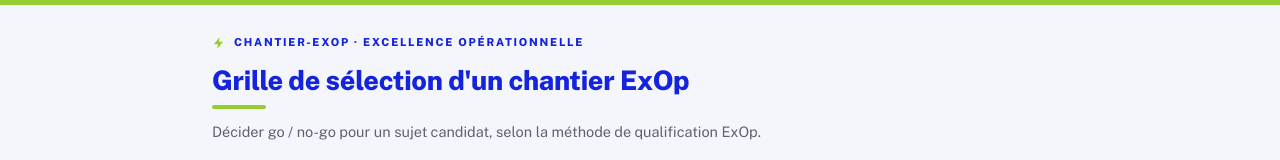
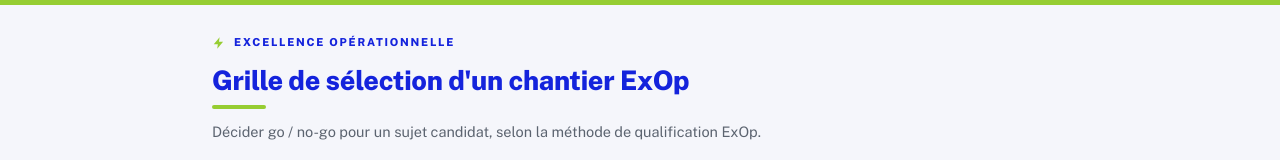
Before and after one commit to moussreda3-svg/chantier-exop, a plain HTML site: page index.html in a window 1280 px wide. Shown: the top 160 px of the page. Drawn offline with nearby package versions, Linux system fonts and the light colour scheme.

Commit message:
Update brand paragraph to remove 'chantier-exop'

```diff
--- a/index.html
+++ b/index.html
@@ -133,7 +133,7 @@
 <body>
 <div class="wrap">
 
-  <p class="brand"><svg class="bolt" viewBox="0 0 24 24" fill="currentColor" aria-hidden="true"><path d="M13 2 3 14h7l-1 8 10-12h-7l1-8z"/></svg>chantier-exop · Excellence Opérationnelle</p>
+  <p class="brand"><svg class="bolt" viewBox="0 0 24 24" fill="currentColor" aria-hidden="true"><path d="M13 2 3 14h7l-1 8 10-12h-7l1-8z"/></svg> Excellence Opérationnelle</p>
   <h1>Grille de sélection d'un chantier ExOp</h1>
   <p class="lede">Décider go / no-go pour un sujet candidat, selon la méthode de qualification ExOp.</p>
 
```
